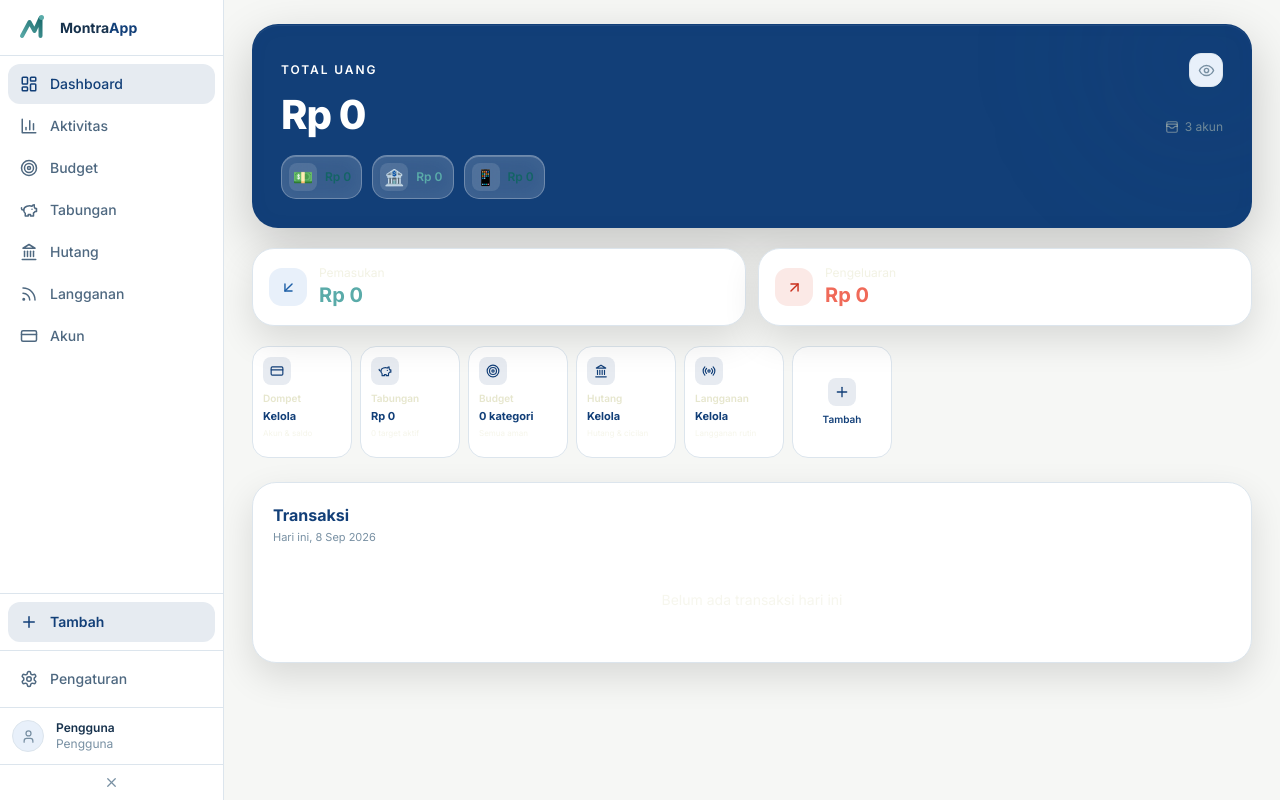
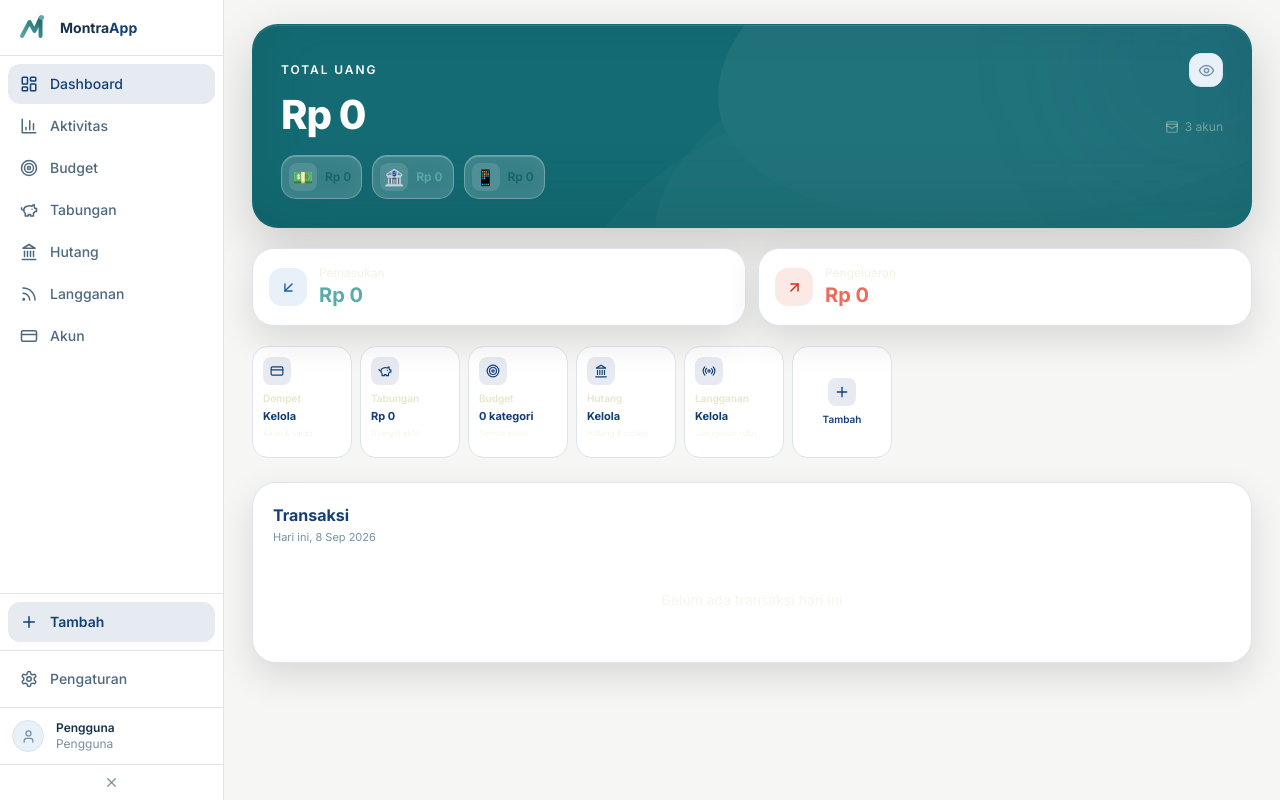
Before and after one commit to hazelinos/Tester, a React (Vite) app: page / in a window 1280 px wide. Built offline with nearby package versions, Linux system fonts and the light colour scheme.

Commit message:
style: refine total balance liquid teal card

```diff
--- a/src/index.css
+++ b/src/index.css
@@ -36,7 +36,8 @@
 .dashboard-month-control button { width:30px;height:30px;border-radius:10px;display:flex;align-items:center;justify-content:center;color:#7890A3;transition:.18s ease; }
 .dashboard-month-control button:hover { background:#DCE5ED;color:#17324D; }
 .dashboard-month-control span { min-width:104px;text-align:center;color:#17324D;font-size:11px;font-weight:700; }
-.dashboard-balance { background:#123F78; border:1px solid rgba(18,63,120,.34); box-shadow:inset 0 1px 0 rgba(255,255,255,.07),inset 0 0 18px rgba(18,63,120,.04),0 18px 50px rgba(0,0,0,.2); backdrop-filter:blur(18px); -webkit-backdrop-filter:blur(18px); }
+.dashboard-balance { position:relative; isolation:isolate; background:#146B73; border:1px solid rgba(20,107,115,.48); box-shadow:inset 0 1px 0 rgba(255,255,255,.12),inset 0 -24px 60px rgba(7,62,68,.18),0 18px 50px rgba(0,0,0,.18); backdrop-filter:blur(18px); -webkit-backdrop-filter:blur(18px); }
+.dashboard-balance::after { content:""; position:absolute; z-index:-1; width:72%; height:170%; right:-18%; top:-78%; border-radius:50%; background:rgba(255,255,255,.055); box-shadow:-90px 120px 0 rgba(255,255,255,.025),-180px 170px 0 rgba(255,255,255,.018); transform:rotate(-12deg); pointer-events:none; }
 .dashboard-icon-button { width:34px;height:34px;border-radius:12px;display:flex;align-items:center;justify-content:center;color:#7890A3;background:#E8F0FA;border:1px solid #DCE5ED; }
 .dashboard-icon-button:hover { background:#DCE5ED;color:#17324D; }
 .dashboard-account-chip { display:flex;align-items:center;gap:8px;padding:7px 10px 7px 7px;border:1px solid #DCE5ED;border-radius:15px;background:#FFFFFF;backdrop-filter:blur(12px); }
@@ -97,7 +98,7 @@ div.bg-card.border.border-border.rounded-2xl.p-2\\.5.space-y-2:has(.snap-x) > di
 /* Keep the Category filter visibly active while its picker is open. */
 div.flex.gap-1\\.5.overflow-x-auto.scrollbar-none.pb-0\\.5:has(+ div.bg-card.border.border-border.rounded-2xl.p-2\\.5.space-y-2) > button:nth-child(4) { background:#123F78; color:#FFFFFF; border-color:#123F78; }
 
-/* Total balance: white type and liquid-glass account chips on the blue card. */
+/* Total balance: white type and liquid-glass account chips on the teal card. */
 .dashboard-balance p { color:#FFFFFF !important; }
 .dashboard-balance .dashboard-account-chip { background:rgba(255,255,255,.16); border-color:rgba(255,255,255,.28) !important; box-shadow:inset 0 1px 0 rgba(255,255,255,.22), inset 0 0 18px rgba(255,255,255,.05); backdrop-filter:blur(16px); -webkit-backdrop-filter:blur(16px); }
 .dashboard-balance .dashboard-account-chip > span:first-child { background:rgba(255,255,255,.12) !important; }
```
